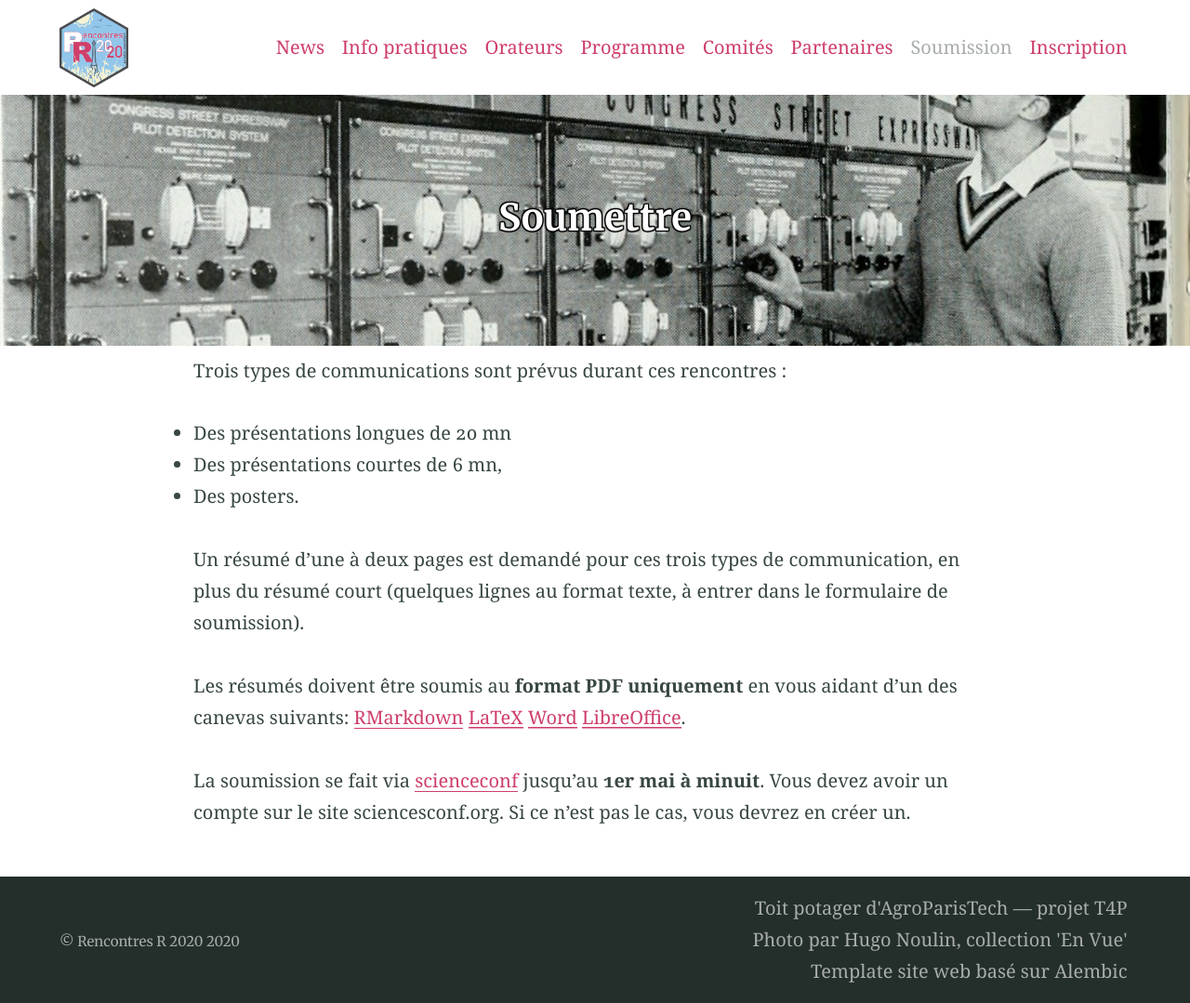
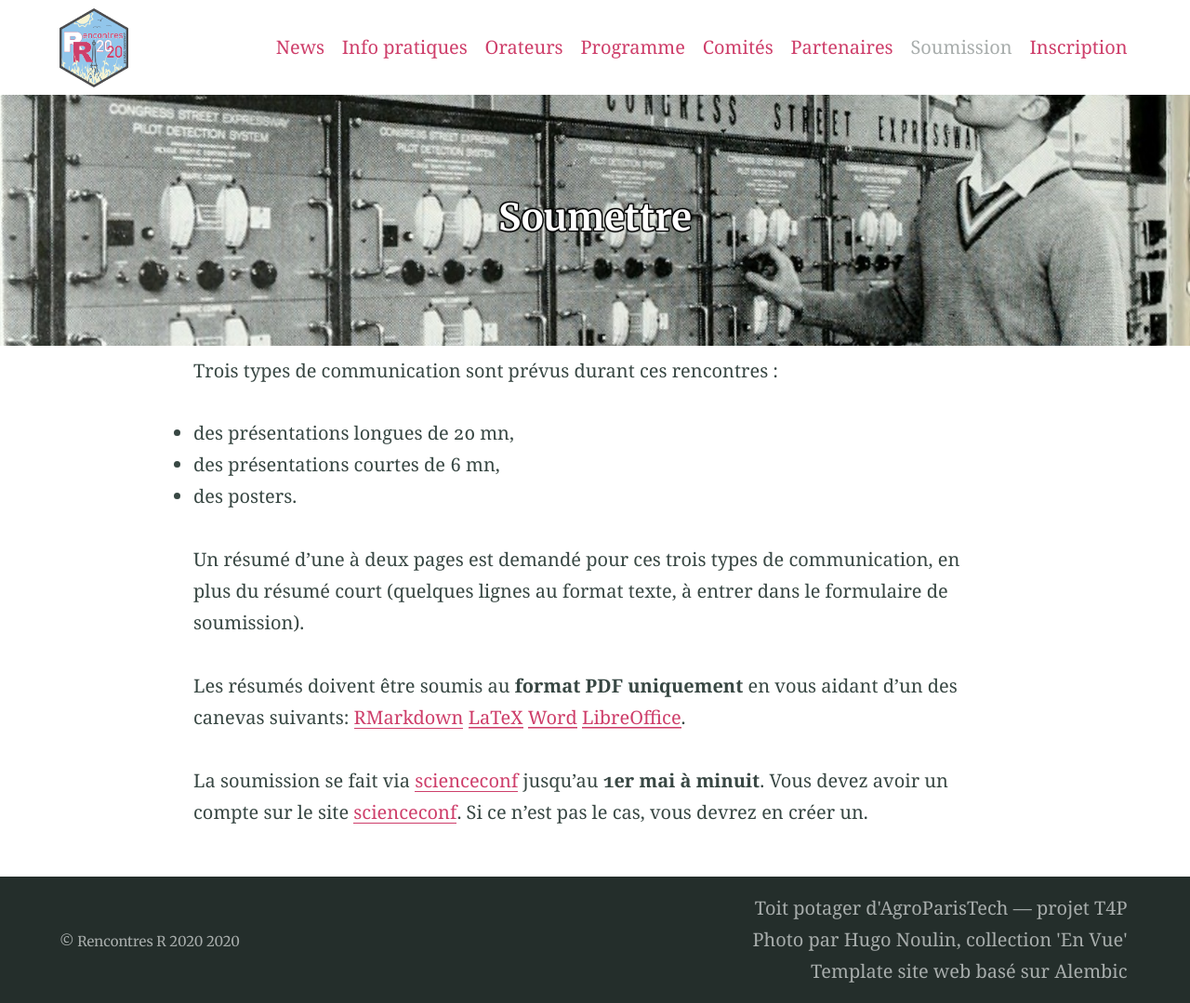
Before and after one commit to rencontres-r-2020/rencontres-r-2021.github.io, a Jekyll site: the page built from soumettre.md, in a window 1280 px wide. Shown: the whole page at 93% size. Built offline with Jekyll 4.4.1, drawn with Linux system fonts in a browser that asks for light colours; our own code applies the rules of GitHub Pages for plain Markdown files.

Commit message:
typos dans soumettre et inscription

```diff
--- a/soumettre.md
+++ b/soumettre.md
@@ -4,14 +4,14 @@ feature_image: "/assets/img/soumettre.jpg"
 excerpt: "Programme des Rencontres R 2020"
 ---
 
-Trois types de communications sont prévus durant ces rencontres :
-- Des présentations longues de 20 mn
-- Des présentations courtes de 6 mn,
-- Des posters.
+Trois types de communication sont prévus durant ces rencontres :
+- des présentations longues de 20 mn,
+- des présentations courtes de 6 mn,
+- des posters.
 
 Un résumé d'une à deux pages est demandé pour ces trois types de communication, en plus du résumé court (quelques lignes au format texte, à entrer dans le formulaire de soumission).
 
 Les résumés doivent être soumis au **format PDF uniquement** en vous aidant d'un des canevas suivants: [RMarkdown](/assets/canevas/canevas_RR.Rmd) [LaTeX](/assets/canevas/canevas_RR.tex) [Word](/assets/canevas/canevas_RR.doc) [LibreOffice](/assets/canevas/canevas_RR.odt).
 
 La soumission se fait via [scienceconf](https://rr2020.sciencesconf.org/) jusqu'au **1er mai à minuit**.
-Vous devez avoir un compte sur le site sciencesconf.org. Si ce n'est pas le cas, vous devrez en créer un.
+Vous devez avoir un compte sur le site [scienceconf](https://rr2020.sciencesconf.org/). Si ce n'est pas le cas, vous devrez en créer un.
```
